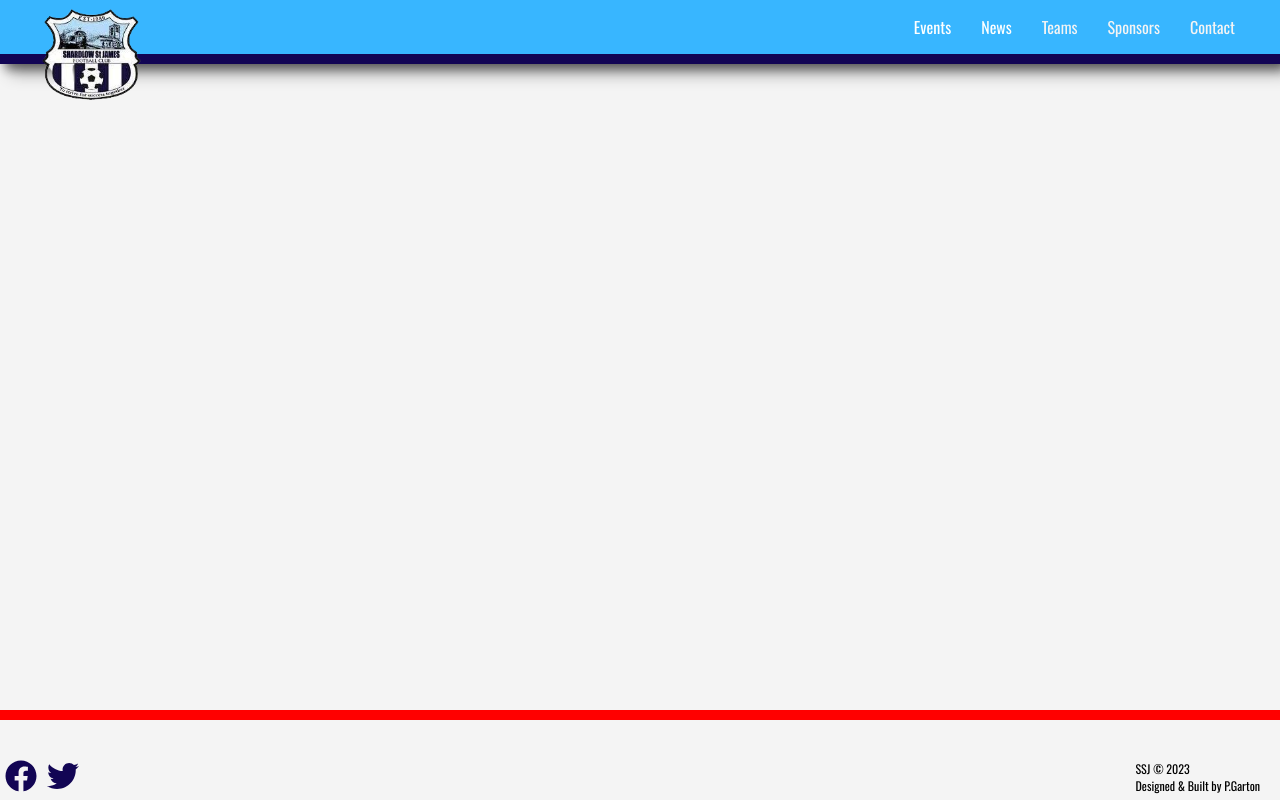
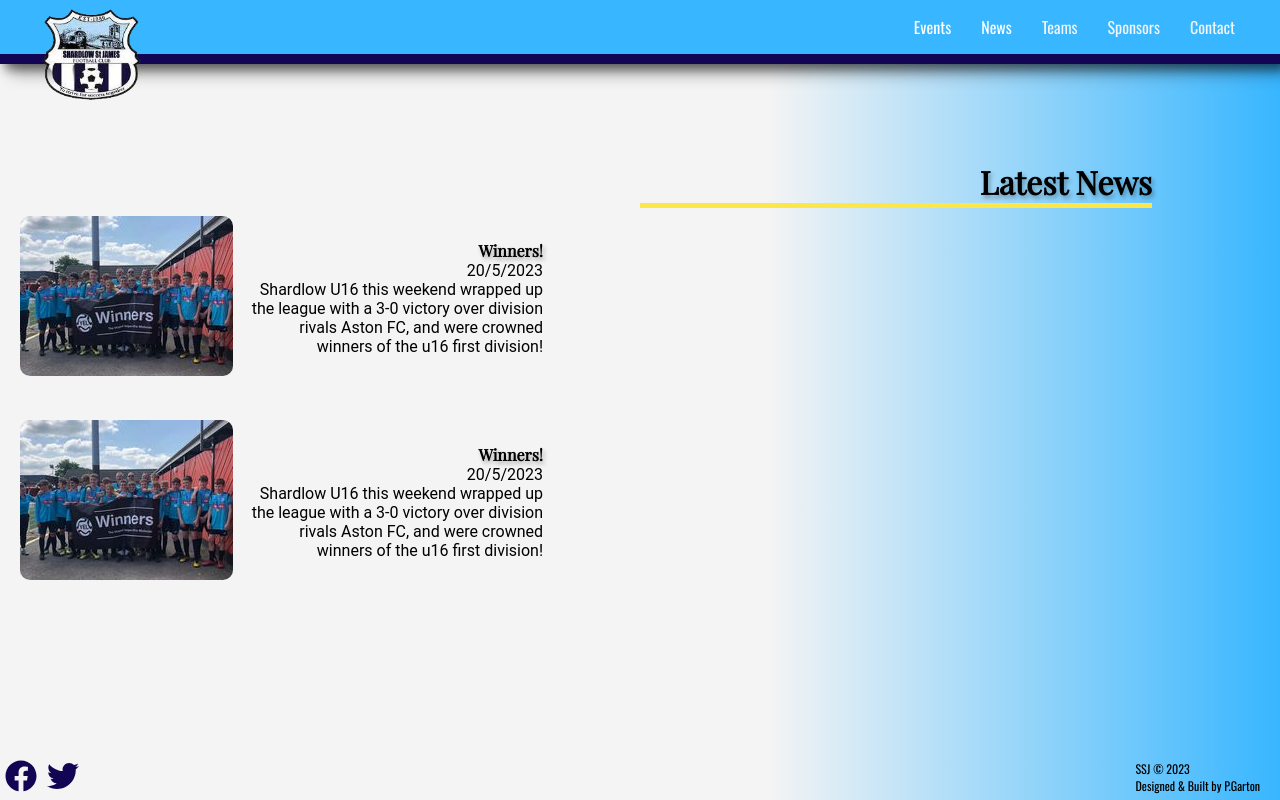
Before and after one commit to paulg44/shardlow_st_james, a React (Create React App) app in the folder ssj/: page /news in a window 1280 px wide. Built offline with nearby package versions, Linux system fonts and the light colour scheme.

Commit message:
start news page styling

```diff
--- a/ssj/src/Components/Pages/News/News.css
+++ b/ssj/src/Components/Pages/News/News.css
@@ -1,7 +1,38 @@
 /* CSS file for news section */
 
 .news {
-  height: 90vh;
-  /* Placeholder for testing */
-  border-bottom: 10px solid red;
+  height: 100vh;
+  display: flex;
+  flex-direction: column;
+  justify-content: center;
+  background: linear-gradient(to right, transparent 60%, var(--light-blue));
 }
+
+.news h3 {
+  position: absolute;
+  top: 20%;
+  right: 10%;
+  text-align: right;
+  font-size: 2rem;
+  width: 40%;
+  border-bottom: 5px solid var(--yellow);
+  margin-bottom: 20px;
+}
+
+.newsArticle {
+  display: flex;
+  align-items: center;
+  padding: 10px;
+}
+
+/* Alternate layout */
+.newsSwitch {
+  justify-content: flex-end;
+  .newsInfo {
+    text-align: left;
+  }
+}
+
+.newsInfo {
+  text-align: right;
+}
--- a/ssj/src/Components/Pages/News/News.js
+++ b/ssj/src/Components/Pages/News/News.js
@@ -1,11 +1,29 @@
 // News Component
 
 import "./News.css";
+import newsImgTest from "../../../IMG/shardlow_news_test_img.jpg";
+import NewsArticle from "./NewsArticle/NewsArticle";
 
 function News({ id }) {
   return (
     <div id={id} className="news">
-      <h4>News</h4>
+      <h3>Latest News</h3>
+      <div className="newsList">
+        <NewsArticle
+          newsTitle="Winners!"
+          newsImg={newsImgTest}
+          newsImgAlt="picture of winners"
+          newsDesc="Shardlow U16 this weekend wrapped up the league with a 3-0 victory over division rivals Aston FC, and were crowned winners of the u16 first division!"
+          newsDate="20/5/2023"
+        />
+        <NewsArticle
+          newsTitle="Winners!"
+          newsImg={newsImgTest}
+          newsImgAlt="picture of winners"
+          newsDesc="Shardlow U16 this weekend wrapped up the league with a 3-0 victory over division rivals Aston FC, and were crowned winners of the u16 first division!"
+          newsDate="20/5/2023"
+        />
+      </div>
     </div>
   );
 }
--- /dev/null
+++ b/ssj/src/Components/Pages/News/NewsArticle/NewsArticle.css
@@ -0,0 +1,28 @@
+/* CSS file for news article */
+
+.newsArticle {
+  display: flex;
+  align-items: center;
+  padding: 10px;
+}
+
+/* Alternate layout */
+.newsSwitch {
+  justify-content: flex-end;
+  .newsInfo {
+    text-align: left;
+  }
+}
+
+.newsInfo {
+  text-align: right;
+}
+
+.newsImg img {
+  border-radius: 10px;
+  margin: 10px;
+}
+
+.newsDesc {
+  width: 300px;
+}
--- /dev/null
+++ b/ssj/src/Components/Pages/News/NewsArticle/NewsArticle.js
@@ -0,0 +1,20 @@
+// News Article Component
+
+import "./NewsArticle.css";
+
+function NewsArticle(props) {
+  return (
+    <div className="newsArticle">
+      <div className="newsImg">
+        <img src={props.newsImg} alt={props.newsImgAlt}></img>
+      </div>
+      <div className="newsInfo">
+        <h4>{props.newsTitle}</h4>
+        <p className="newsDate">{props.newsDate}</p>
+        <p className="newsDesc">{props.newsDesc}</p>
+      </div>
+    </div>
+  );
+}
+
+export default NewsArticle;
--- a/ssj/src/Components/SmallComponents/NavBar/NavBar.js
+++ b/ssj/src/Components/SmallComponents/NavBar/NavBar.js
@@ -16,7 +16,7 @@ function NavBar() {
               <Link to={"/events"}>Events</Link>
             </li>
             <li className="listItem">
-              <a href="#news">News</a>
+              <Link to={"/news"}>News</Link>
             </li>
             <li className="listItem dropdown">
               Teams
```
Also changed, not shown: ssj/src/IMG/shardlow_news_test_img.jpg (added).
